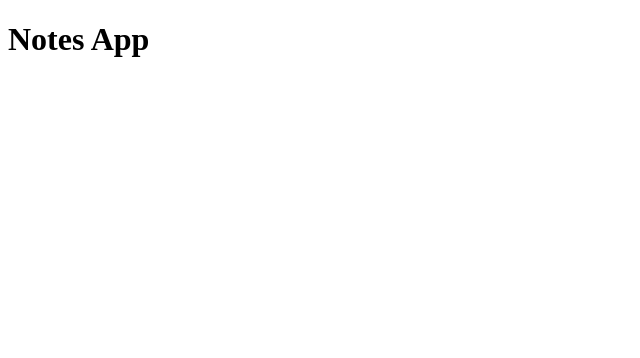
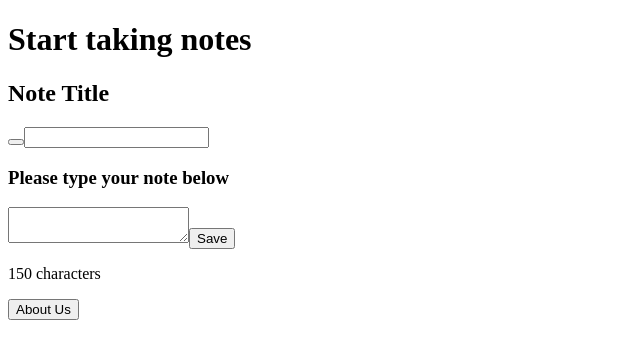
Before and after one commit to saurav-techuniv2018/notes-app, a React (Create React App) app: page / in a window 1280 px wide. Shown: the top 358 px of the page, without its empty margins (0-640 px from the left). Built offline with nearby package versions, Linux system fonts and the light colour scheme.

Commit message:
Add components: - Title - NewNote - AboutUs

```diff
--- a/src/App.jsx
+++ b/src/App.jsx
@@ -1,11 +1,21 @@
 import React from 'react';
+
+import Title from './components/title';
+import NewNote from './components/new-note';
+import AboutUs from './components/about-us';
 
 const App = () =>
   (
     <div className="App">
-      <header className="App-header">
-        <h1 className="App-title">Notes App</h1>
+      <header>
+        <Title />
       </header>
+      <main >
+        <NewNote />
+      </main>
+      <footer>
+        <AboutUs />
+      </footer>
     </div>
   );
 
--- /dev/null
+++ b/src/components/about-us.jsx
@@ -0,0 +1,7 @@
+import React from 'react';
+
+const AboutUs = () => (
+  <button id="about--us-button">About Us</button>
+);
+
+export default AboutUs;
--- /dev/null
+++ b/src/components/new-note.jsx
@@ -0,0 +1,21 @@
+import React from 'react';
+
+const NewNote = () => (
+  <article>
+    <h2 id="new-note-title">Note Title</h2>
+    <button id="language" />
+
+    <input type="text" id="note-title-input" />
+
+    <h3>Please type your note below</h3>
+    {/* icon */}
+
+    <textarea id="notes" />
+
+    <button id="save-button">Save</button>
+
+    <p>150 characters</p>
+  </article>
+);
+
+export default NewNote;
--- /dev/null
+++ b/src/components/title.jsx
@@ -0,0 +1,7 @@
+import React from 'react';
+
+const Title = () => (
+  <h1>Start taking notes</h1>
+);
+
+export default Title;
```
